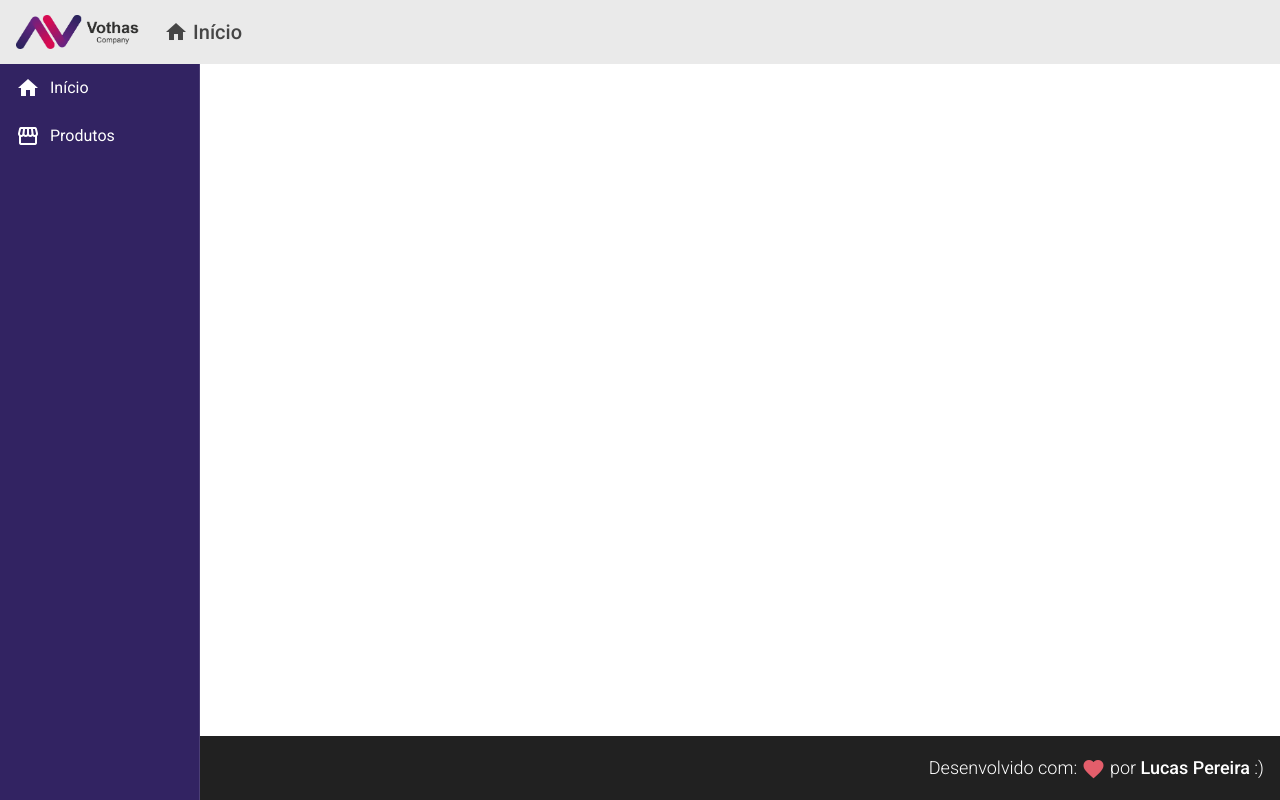
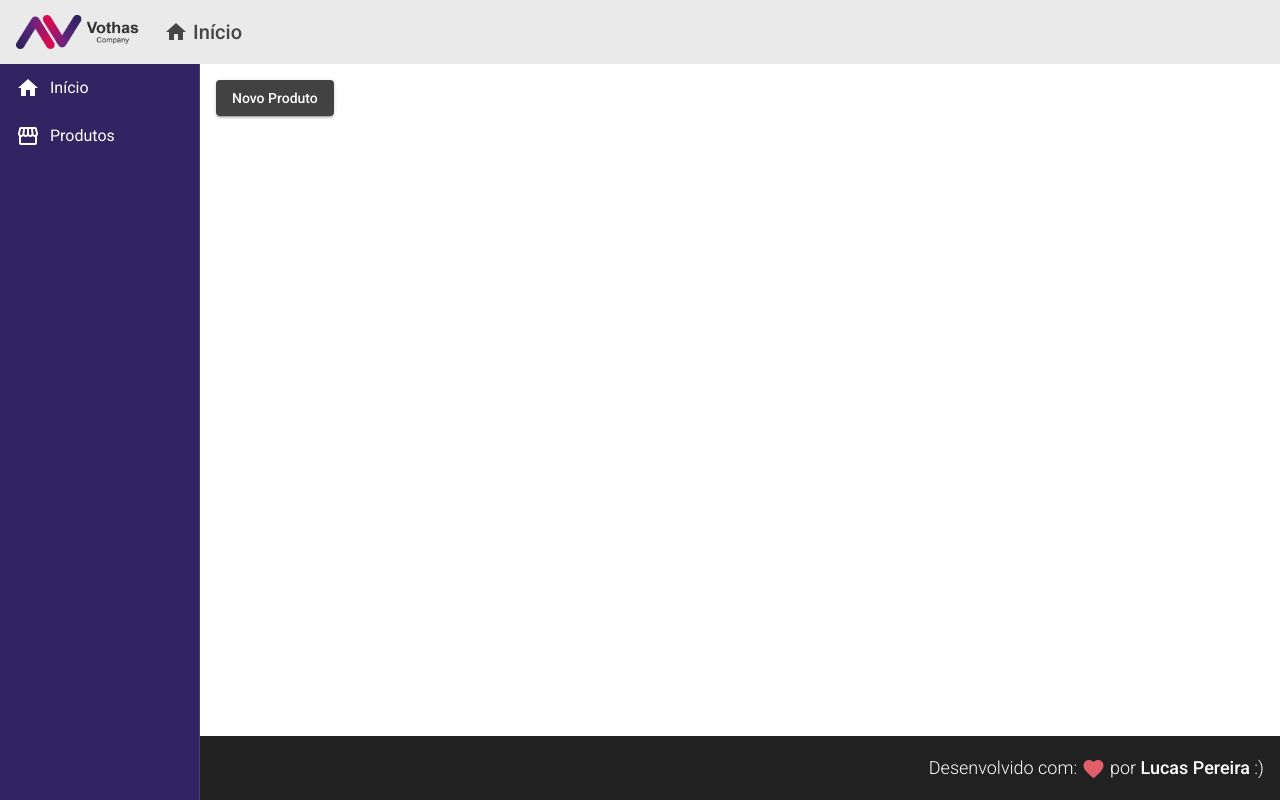
Before and after one commit to Lucasbjpereira/CRUD-Project, an Angular app in the folder crud-project/: page /products in a window 1280 px wide. Built offline with nearby package versions, Linux system fonts and the light colour scheme.

Commit message:
Adicionando bindings, injeção de dependencias e rotas no projeto

```diff
--- a/crud-project/src/app/app-routing.module.ts
+++ b/crud-project/src/app/app-routing.module.ts
@@ -1,3 +1,4 @@
+import { ProductCreateComponent } from './components/product-create/product-create.component';
 import { NgModule } from '@angular/core';
 import { Routes, RouterModule } from '@angular/router';
 
@@ -14,6 +15,10 @@
     path: "products",
     component: ProductCrudComponent
   },
+  {
+    path: "products/create",
+    component: ProductCreateComponent
+  }
 ];
 
 @NgModule({
--- /dev/null
+++ b/crud-project/src/app/components/product-create/product-create.component.html
@@ -0,0 +1,3 @@
+<p [id]="propLegal">product-create works!</p>
+
+<button (click)="fazerAlgo()">Fazer algo</button>
--- /dev/null
+++ b/crud-project/src/app/components/product-create/product-create.component.ts
@@ -0,0 +1,20 @@
+import { Component, OnInit } from '@angular/core';
+
+@Component({
+  selector: 'app-product-create',
+  templateUrl: './product-create.component.html',
+  styleUrls: ['./product-create.component.css']
+})
+export class ProductCreateComponent implements OnInit {
+
+  propLegal = "qualquer";
+
+  constructor() { }
+
+  ngOnInit(): void {
+  }
+  fazerAlgo(): void {
+    console.log('fazendo algo')
+  }
+
+}
--- a/crud-project/src/app/views/product-crud/product-crud.component.html
+++ b/crud-project/src/app/views/product-crud/product-crud.component.html
@@ -1 +1,3 @@
-<p>product-crud works!</p>
+<button mat-raised-button (click)="navigateToProductCreate()">
+    Novo Produto
+</button>
--- a/crud-project/src/app/views/product-crud/product-crud.component.ts
+++ b/crud-project/src/app/views/product-crud/product-crud.component.ts
@@ -1,4 +1,5 @@
 import { Component, OnInit } from '@angular/core';
+import {Router} from '@angular/router';
 
 @Component({
   selector: 'app-product-crud',
@@ -7,9 +8,15 @@
 })
 export class ProductCrudComponent implements OnInit {
 
-  constructor() { }
+  constructor(private router: Router) {
+
+   }
 
   ngOnInit(): void {
   }
 
+  navigateToProductCreate(): void {
+    this.router.navigate(['/products/create'])
+  }
+
 }
```
Also changed, not shown: crud-project/src/app/app.module.ts (+7 -3 lines), crud-project/src/app/components/product-create/product-create.component.css (added).
